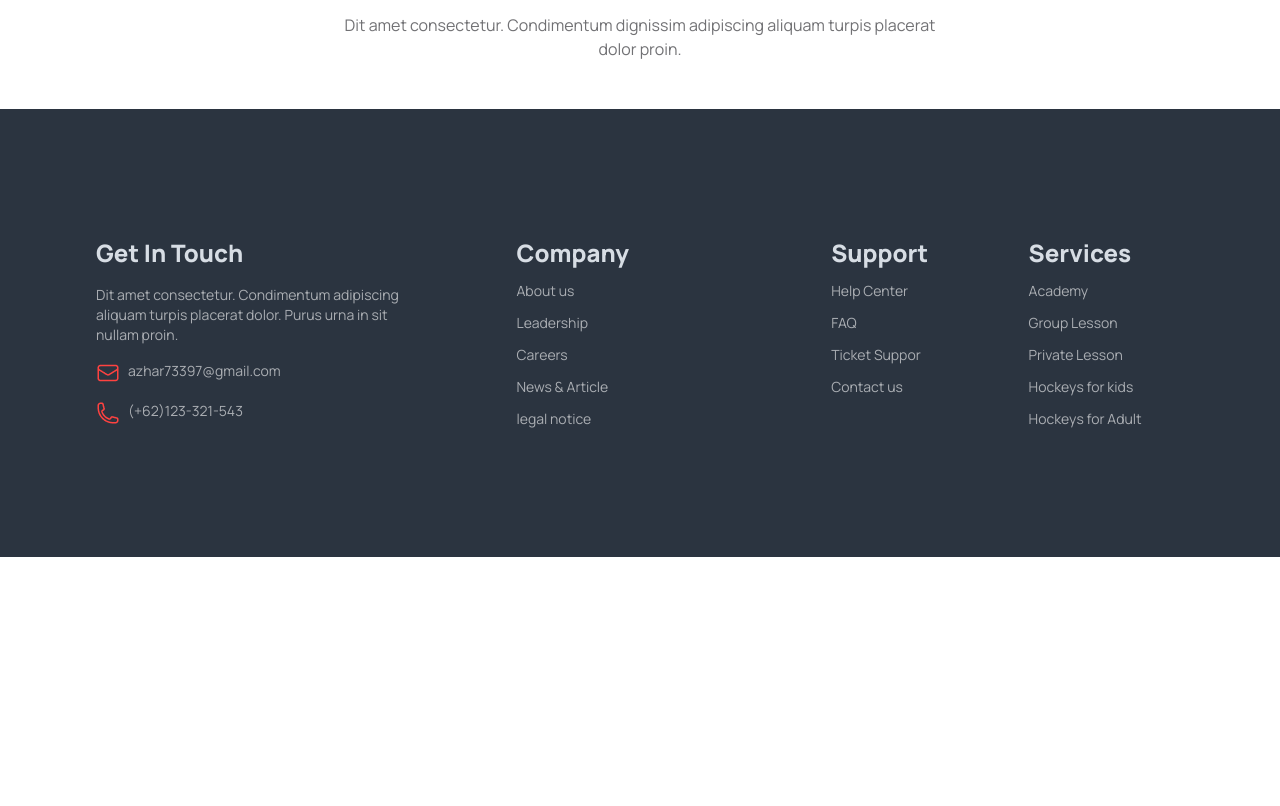
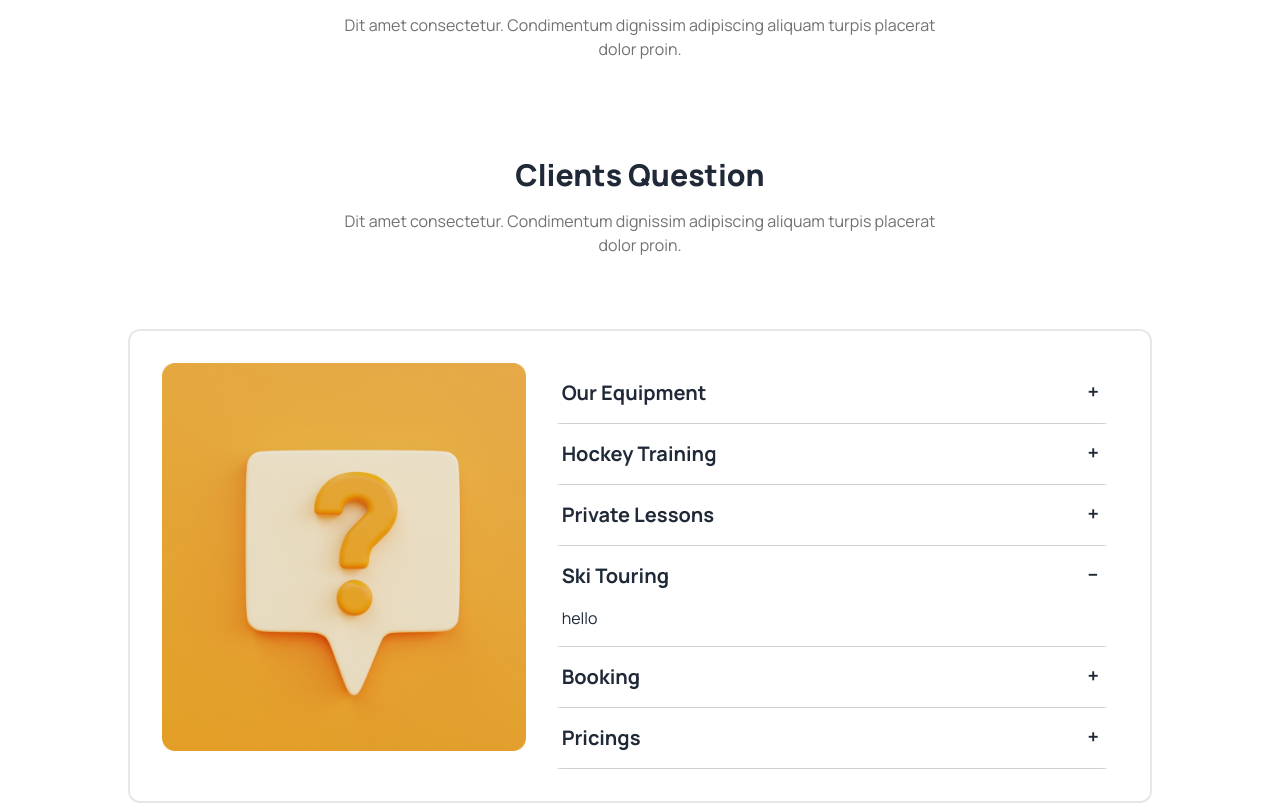
Before and after one commit to Azhar190238/Assignment-03, a plain HTML site: page index.html in a window 1280 px wide. Shown: the part 2153-2959 px from the top of the page. Before the commit the page ends 2710 px from the top, so only its background shows below. Drawn offline with nearby package versions, Linux system fonts and the light colour scheme.

Commit message:
acordian section done

```diff
--- a/index.html
+++ b/index.html
@@ -220,6 +220,87 @@
         </div>
 
     </section>
+    <!-- Q&A section start -->
+    <section >
+
+        <div class="text-center mt-16 mb-10 space-y-4 p-8">
+            <h2 class="text-3xl font-extrabold">Clients Question</h2>
+            <p class="text-text-body ">Dit amet consectetur. Condimentum dignissim adipiscing aliquam turpis placerat <br>
+                 dolor proin. </p>
+
+        </div>
+        <div class="border-2 rounded-xl">
+        <div class="flex flex-col lg:flex-row gap-5 p-8">
+            <div>
+                <img src="images/11.png" alt="">
+            </div>
+            <div>
+                <div class="collapse collapse-plus">
+                    <input type="radio" name="my-accordion-3" checked="checked" />
+                    <div class="collapse-title text-xl font-bold">
+                        Our Equipment
+                    </div>
+                    <div class="collapse-content">
+                      <p>Dolor sit amet consectetur. Ut urna diam quis sagittis. Elit elit enim sagittis turpis in magna.</p>
+                    </div>
+                    <div class="w-full h-[1px] bg-[#13131833]"></div>
+                  </div>
+                  <div class="collapse collapse-plus ">
+                    <input type="radio" name="my-accordion-3" />
+                    <div class="collapse-title text-xl font-bold">
+                        Hockey Training
+                    </div>
+                    <div class="collapse-content">
+                      <p>hello</p>
+                    </div>
+                    <div class="w-full h-[1px] bg-[#13131833]"></div>
+                  </div>
+
+                  <div class="collapse collapse-plus">
+                    <input type="radio" name="my-accordion-3" />
+                    <div class="collapse-title text-xl font-bold">
+                        Private Lessons
+                    </div>
+                    <div class="collapse-content">
+                      <p>hello</p>
+                    </div>
+                    <div class="w-full h-[1px] bg-[#13131833]"></div>
+                  </div>
+
+                  <div class="collapse collapse-plus">
+                    <input type="radio" name="my-accordion-3" checked="checked" />
+                    <div class="collapse-title text-xl font-bold">
+                        Ski Touring
+                    </div>
+                    <div class="collapse-content">
+                      <p>hello</p>
+                    </div>
+                    <div class="w-full h-[1px] bg-[#13131833]"></div>
+                  </div>
+                  <div class="collapse collapse-plus ">
+                    <input type="radio" name="my-accordion-3" />
+                    <div class="collapse-title text-xl font-bold">
+                        Booking
+                    </div>
+                    <div class="collapse-content">
+                      <p>hello</p>
+                    </div>
+                    <div class="w-full h-[1px] bg-[#13131833]"></div>
+                  </div>
+                  <div class="collapse collapse-plus">
+                    <input type="radio" name="my-accordion-3" />
+                    <div class="collapse-title text-xl font-bold">
+                        Pricings
+                    </div>
+                    <div class="collapse-content">
+                      <p>hello</p>
+                    </div>
+                    <div class="w-full h-[1px] bg-[#13131833]"></div>
+                  </div>
+            </div>
+        </div>
+    </div>
+    </section>
     </main>
 <footer class=" footer py-10 lg:py-32 px-10  lg:px-24 bg-neutral text-neutral-content">
   <nav class="space-y-2 mx-auto lg:mx-0">
```
